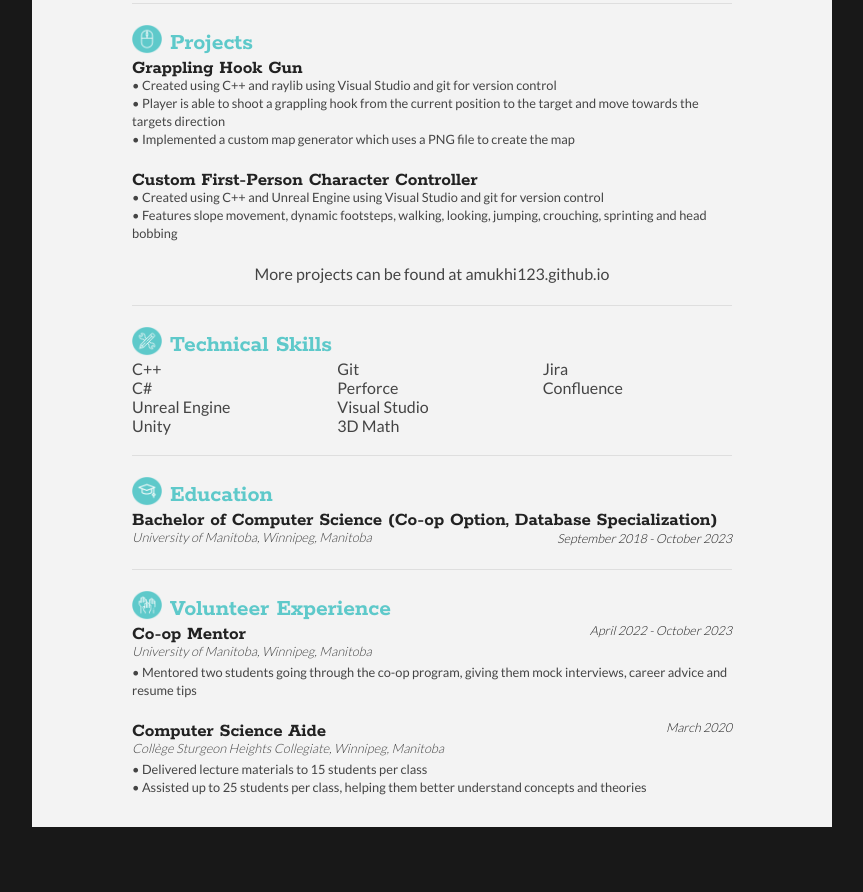
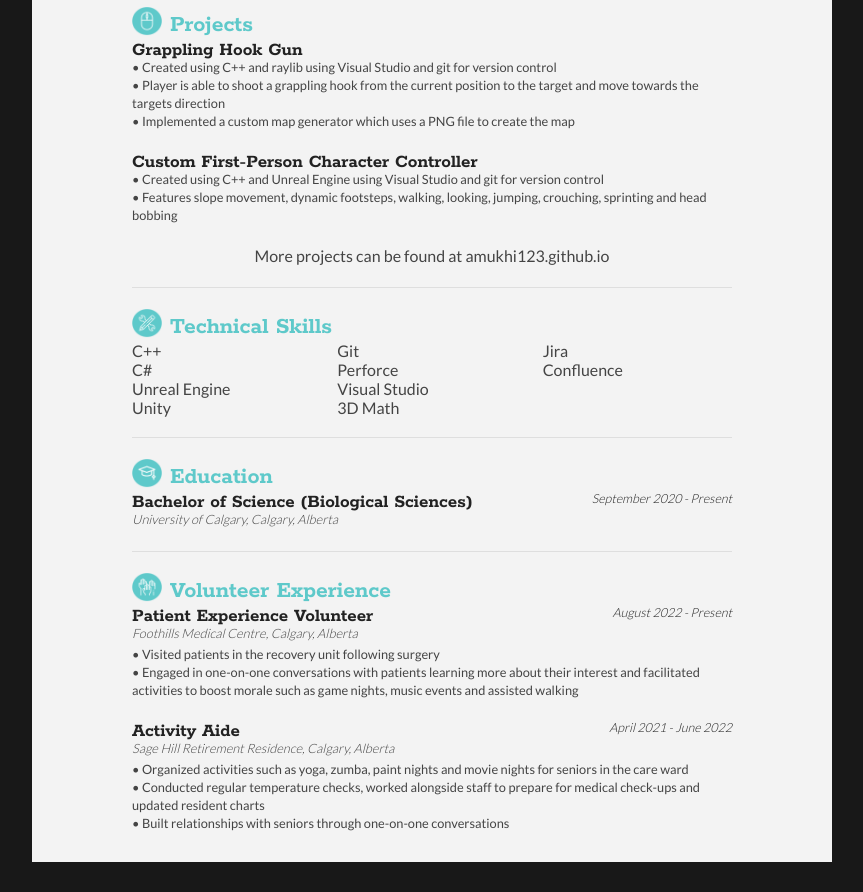
Before and after one commit to khushijariwalaa/khushijariwalaa.github.io, a plain HTML site: page index.html in a window 1280 px wide. Shown: the part 466-1358 px from the top of the page, without its empty margins (208-1071 px from the left). Before the commit the page ends 1323 px from the top, so only its background shows below. Drawn offline with Linux system fonts and the light colour scheme.

Commit message:
Updated volunteer experience

```diff
--- a/index.html
+++ b/index.html
@@ -47,7 +47,7 @@
 					<h2>Recreation Leader<span class="subDetails">July 2021 - Present</span></h2>
 					<p class="subDetails">City of Calgary, Calgary, Alberta</p>
 					<p class="description">
-						&#x2022 Worked closely with youth facilitating LEAD and LEAD 2.0 leadership programs that offer youth the opportunity to develop and practice leadership skills, and gain hands-on experience while positively contributing to the community<br>
+						&#x2022 Worked closely with youth facilitating LEAD and LEAD 2.0 leadership programs for youth to develop and practice leadership skills, while contributing tothe community<br>
 						&#x2022 Lead leadership programs in low income neighborhoods harboring a safe space for youth and kids to have a fun, inclusive and enriching environment<br>
 						&#x2022 Collaborated and built relationships with Elders and Traditional Knowledge keepers to pass on traditional indigenous teachings to participants at the Koko'sinooniks program<br>
 						&#x2022 Assisted Golf pro staff during golf lessons for children with disabilities
@@ -115,8 +115,8 @@
 			</div>
 			<div class="sectionContent">
 				<article>
-					<h2>Bachelor of Computer Science (Co-op Option, Database Specialization)<span class="subDetails">September 2018 - October 2023</span></h2>
-					<p class="subDetails">University of Manitoba, Winnipeg, Manitoba</p><br>
+					<h2>Bachelor of Science (Biological Sciences)<span class="subDetails">September 2020 - Present</span></h2>
+					<p class="subDetails">University of Calgary, Calgary, Alberta</p><br>
 				</article>
 			</div>
 			<div class="clear"></div>
@@ -130,18 +130,20 @@
 			</div>
 			<div class="sectionContent">
 				<article>
-					<h2>Co-op Mentor<span class="subDetails">April 2022 - October 2023</span></h2>
-					<p class="subDetails">University of Manitoba, Winnipeg, Manitoba</p>
+					<h2>Patient Experience Volunteer<span class="subDetails">August 2022 - Present</span></h2>
+					<p class="subDetails">Foothills Medical Centre, Calgary, Alberta </p>
 					<p class="description">
-						&#x2022 Mentored two students going through the co-op program, giving them mock interviews, career advice and resume tips
+						&#x2022 Visited patients in the recovery unit following surgery <br>
+						&#x2022 Engaged in one-on-one conversations with patients learning more about their interest and facilitated activities to boost morale such as game nights, music events and assisted walking
 					</p>
 				</article>
 				<article>
-					<h2>Computer Science Aide<span class="subDetails">March 2020</span></h2>
-					<p class="subDetails">Collège Sturgeon Heights Collegiate, Winnipeg, Manitoba</p>
+					<h2>Activity Aide<span class="subDetails">April  2021 - June 2022</span></h2>
+					<p class="subDetails">Sage Hill Retirement Residence, Calgary, Alberta</p>
 					<p class="description">
-						&#x2022 Delivered lecture materials to 15 students per class <br>
-						&#x2022 Assisted up to 25 students per class, helping them better understand concepts and theories
+						&#x2022 Organized activities such as yoga, zumba, paint nights and movie nights for seniors in the care ward<br>
+						&#x2022 Conducted regular temperature checks, worked alongside staff to prepare for medical check-ups and updated resident charts<br>
+						&#x2022 Built relationships with seniors through one-on-one conversations
 					</p>
 				</article>
 			</div>
```
